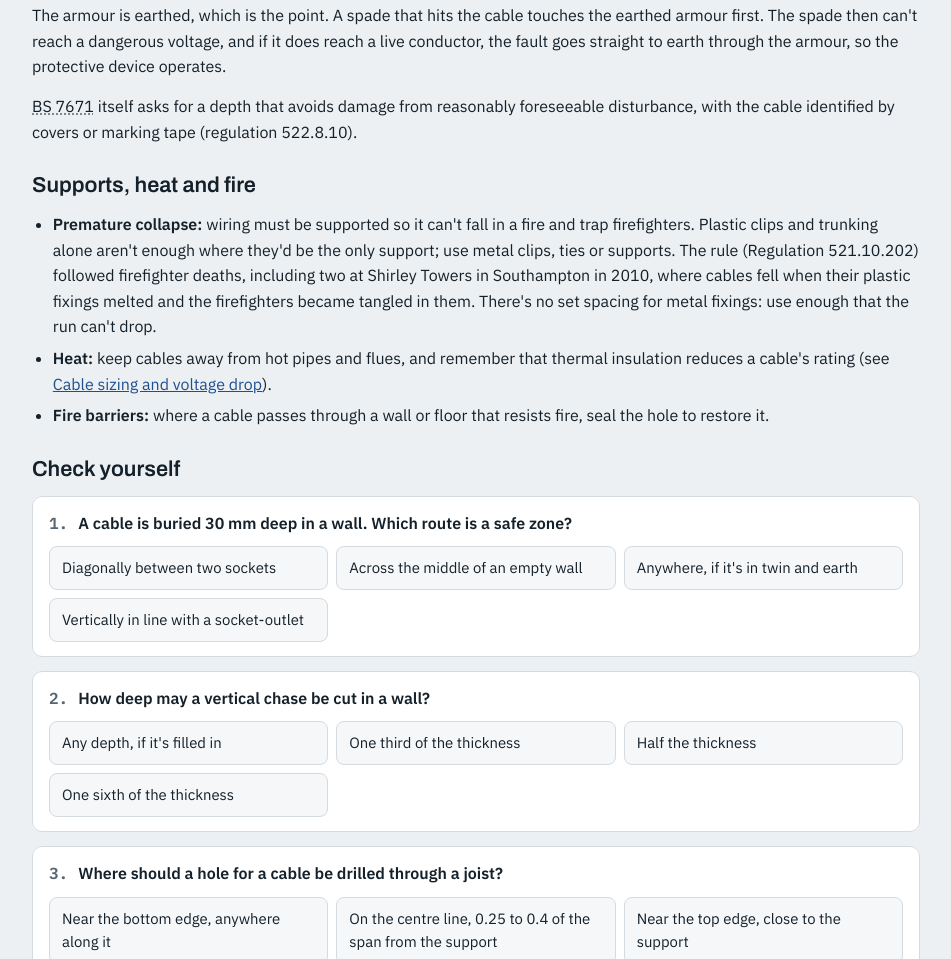
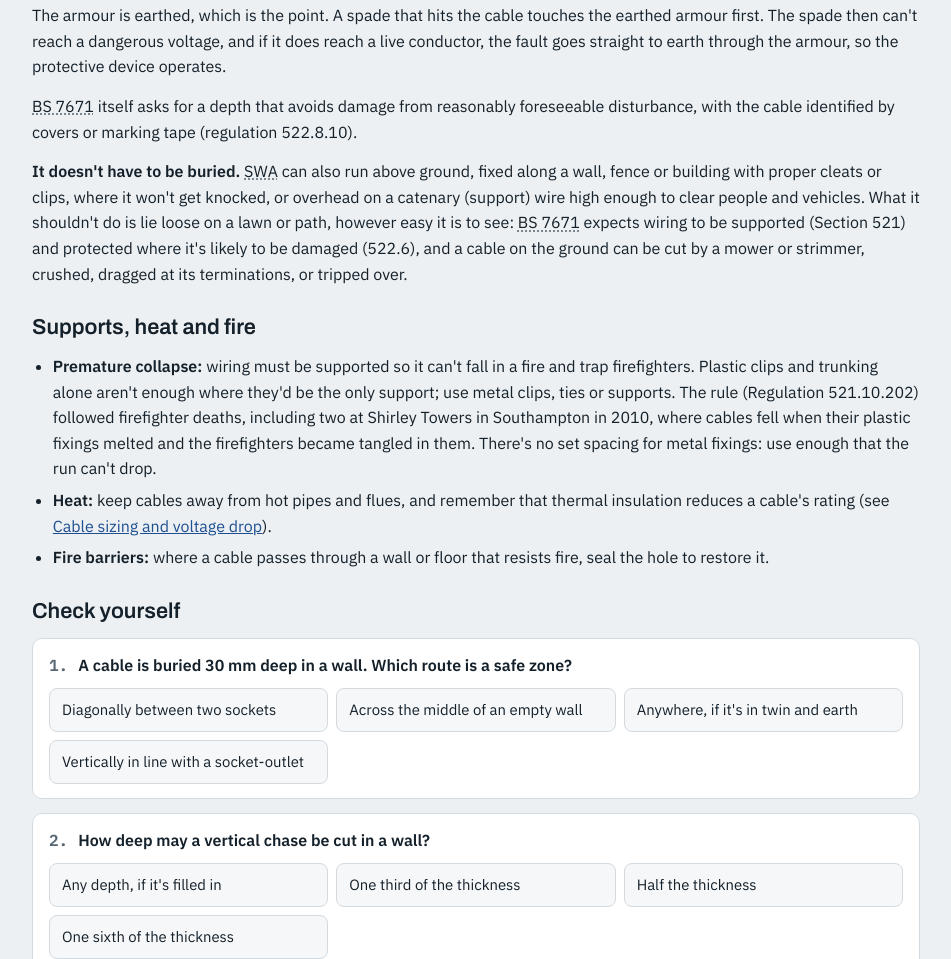
Before and after one commit to paul-norman/electrician-theory-training, a plain HTML site: page revision/cables/installing-cables.html in a window 1280 px wide. Shown: the part 5271-6230 px from the top of the page, without its empty margins (164-1115 px from the left). Drawn offline with Linux system fonts and the light colour scheme.

Commit message:
Cables in the ground: note that SWA can run fixed above ground or overhead, but not loose on the surface

```diff
--- a/revision/cables/installing-cables.html
+++ b/revision/cables/installing-cables.html
@@ -338,6 +338,7 @@
     </ul>
     <p>The armour is earthed, which is the point. A spade that hits the cable touches the earthed armour first. The spade then can't reach a dangerous voltage, and if it does reach a live conductor, the fault goes straight to earth through the armour, so the protective device operates.</p>
     <p><abbr title="British Standard 7671: the IET Wiring Regulations">BS 7671</abbr> itself asks for a depth that avoids damage from reasonably foreseeable disturbance, with the cable identified by covers or marking tape (regulation 522.8.10).</p>
+    <p><strong>It doesn't have to be buried.</strong> SWA can also run above ground, fixed along a wall, fence or building with proper cleats or clips, where it won't get knocked, or overhead on a catenary (support) wire high enough to clear people and vehicles. What it shouldn't do is lie loose on a lawn or path, however easy it is to see: <abbr title="British Standard 7671: the IET Wiring Regulations">BS 7671</abbr> expects wiring to be supported (Section 521) and protected where it's likely to be damaged (522.6), and a cable on the ground can be cut by a mower or strimmer, crushed, dragged at its terminations, or tripped over.</p>
   </section>
 
   <section class="prose">
```
